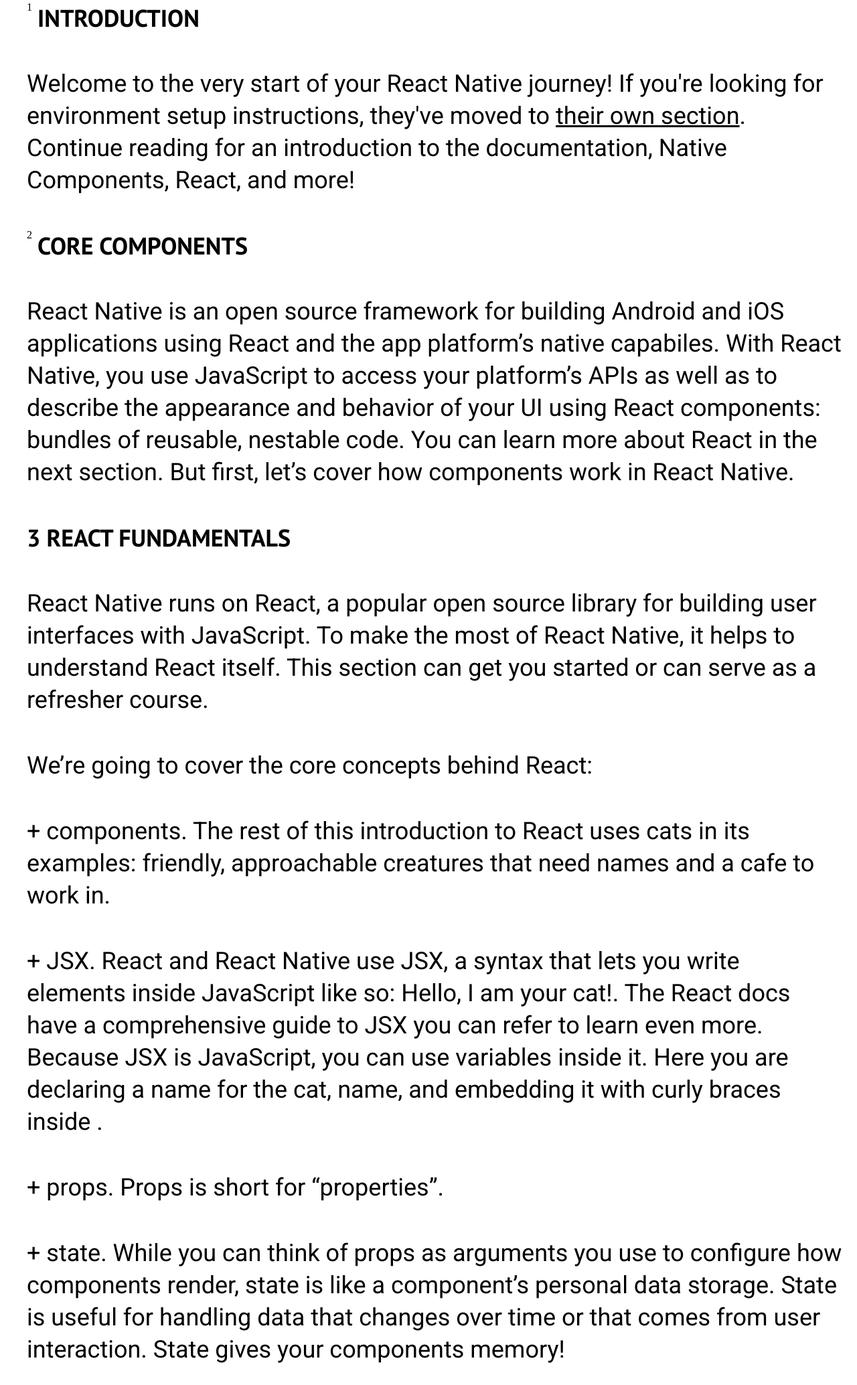
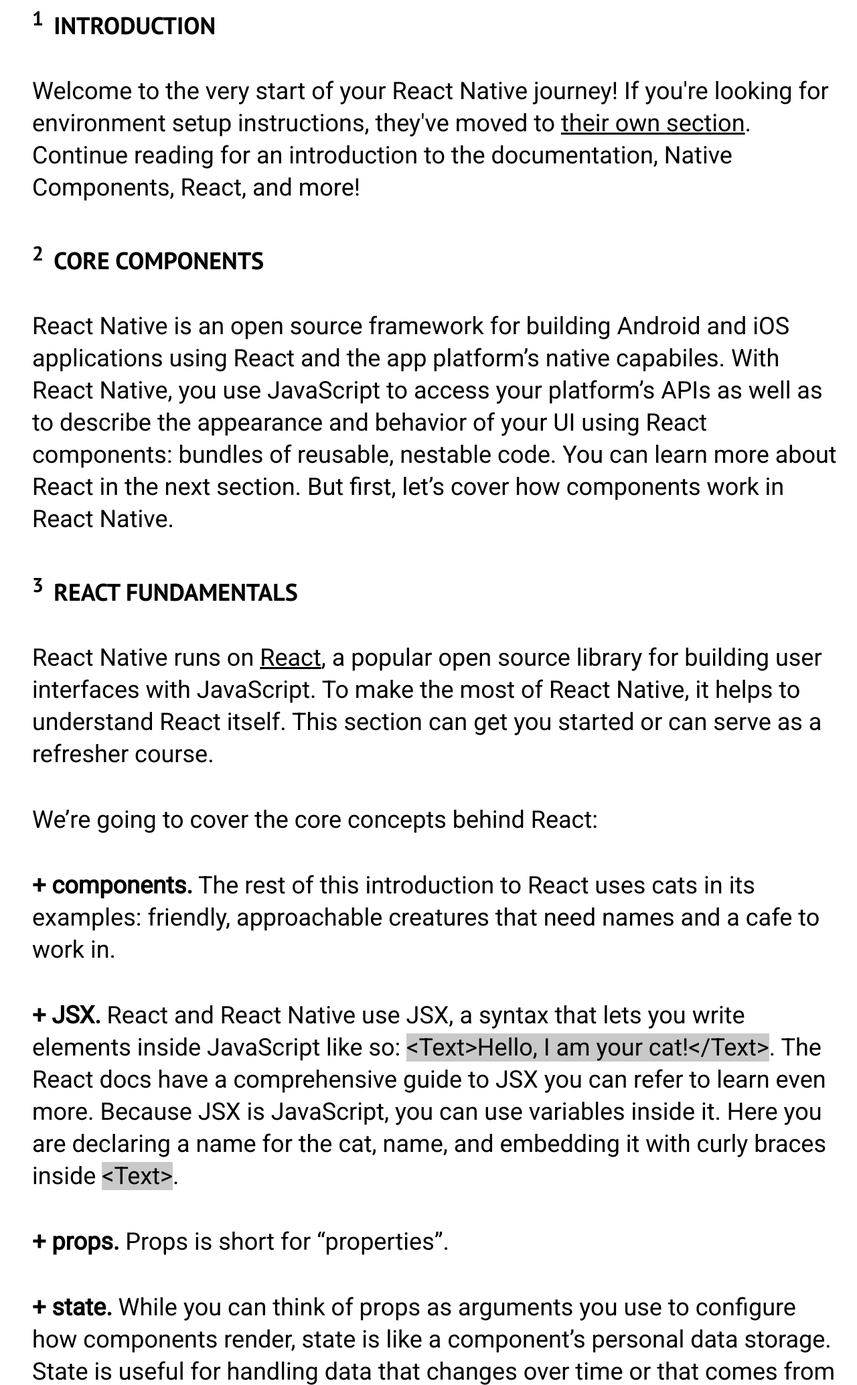
Before and after one commit to AndreyBuschan/my_project, a plain HTML site: page Lesson_11/index.html in a window 1280 px wide. Shown: the part 147-2215 px from the top of the page at 67% size. Drawn offline with Linux system fonts and the light colour scheme; files whose address does not match are found by name.

Commit message:
finished lesson 11

```diff
--- a/Lesson_11/index.html
+++ b/Lesson_11/index.html
@@ -8,26 +8,19 @@
   <link rel="preconnect" href="https://fonts.googleapis.com">
   <link rel="preconnect" href="https://fonts.gstatic.com" crossorigin>
   <link href="https://fonts.googleapis.com/css2?family=Roboto&display=swap" rel="stylesheet">
-  <link rel="stylesheet" href="styles/reset.css">
+<!--   <link rel="stylesheet" href="styles/reset.css"> -->
   <link rel="stylesheet" href="styles/index.css">
 </head>
 <body>
   <div class="container">
-    <div class="block1">
-      <sup>1 &nbsp;</sup>
-      <h1>Introduction </h1>
-    </div>
+    <h1><sup>1 &nbsp;</sup>Introduction </h1>
     <p>Welcome to the very start of your React Native journey!
       If you're looking for environment setup instructions,
       they've moved to <u>their own section</u>. Continue reading
       for an introduction to the documentation, Native Components,
       React, and more!
     </p>
-
-    <div class="block1">
-      <sup>2 &nbsp;</sup>
-      <h2>Core Components</h2>
-    </div>
+    <h2><sup>2 &nbsp;</sup>Core Components</h2>
     <p>React Native is an open source framework for building
       Android and iOS applications using React and the app platform’s
       native capabiles. With React Native, you use JavaScript to access
@@ -36,27 +29,28 @@
       nestable code. You can learn more about React in the next section.
       But first, let’s cover how components work in React Native.
     </p>
-    <h3>3  React Fundamentals</h3>
-    <p>React Native runs on React, a popular open source library
+    <h3><sup>3 &nbsp;</sup>React Fundamentals</h3>
+    <p>React Native runs on <u>React</u>, a popular open source library
       for building user interfaces with JavaScript. To make
       the most of React Native, it helps to understand React itself.
       This section can get you started or can serve as a refresher course.
     </p>
     <p>We’re going to cover the core concepts behind React:
     </p>
-    <p>+ components. The rest of this introduction to React uses cats
+    <p><b>+ components.</b> The rest of this introduction to React uses cats
       in its examples: friendly, approachable creatures that need names
       and a cafe to work in.
     </p>
-    <p>+ JSX. React and React Native use JSX, a syntax that lets you write
-      elements inside JavaScript like so: <Text>Hello, I am your cat!</Text>.
+    <p><b>+ JSX.</b> React and React Native use JSX, a syntax that lets you write
+      elements inside JavaScript like so: <id class="codetext">&lt;Text&gt;Hello, I am your cat!&lt;/Text&gt;</id>.
       The React docs have a comprehensive guide to JSX you can refer
       to learn even more. Because JSX is JavaScript, you can use variables
       inside it. Here you are declaring a name for the cat, name,
-      and embedding it with curly braces inside <Text>.
+      and embedding it with curly braces inside <id class="codetext">&lt;Text&gt;</id>.
     </p>
-    <p>+ props. Props is short for “properties”.</p>
-    <p>+ state. While you can think of props as arguments you use
+    <p><b>+ props.</b> Props is short for “properties”.
+    </p>
+    <p><b>+ state.</b> While you can think of props as arguments you use
       to configure how components render, state is like a component’s
       personal data storage. State is useful for handling data
       that changes over time or that comes from user interaction.
@@ -74,8 +68,6 @@
       "Hello there Bob" would be translated as "🍕 🍕".
     </p>
   </div>
-  <main>
-  </main>
 </body>
 <footer>
 </footer>
--- a/Lesson_11/styles/index.css
+++ b/Lesson_11/styles/index.css
@@ -1,6 +1,3 @@
-* {
-}
-
 @font-face {
   font-family: PT Sans;
   src: url("fonts/PTSans-Bold.ttf");
@@ -19,12 +16,6 @@
   text-transform: uppercase; /* CAPS LOCK */
 }
 
-h5 {
-  font-weight: 600;
-  font-size: 36px;
-  line-height: 48px;
-}
-
 p {
   font-family: 'Roboto';
   font-style: normal;
@@ -32,8 +23,6 @@
   font-size: 36px;
   line-height: 48px;
   margin: 50px auto 50px auto;
-  /* margin-top: 15px;
-  margin-bottom: 15px; */
 }
 
 .container {
@@ -43,7 +32,12 @@
 
 .block1 {
   display: flex;
-  /* justify-content: space-around;
-  align-items: flex-start; */
+  justify-content:left;
+  flex-direction: row;
+  /* text-align: left; */
   margin-right: 10px;
 }
+
+.codetext {
+  background-color: #C9C9C9;
+}
```
